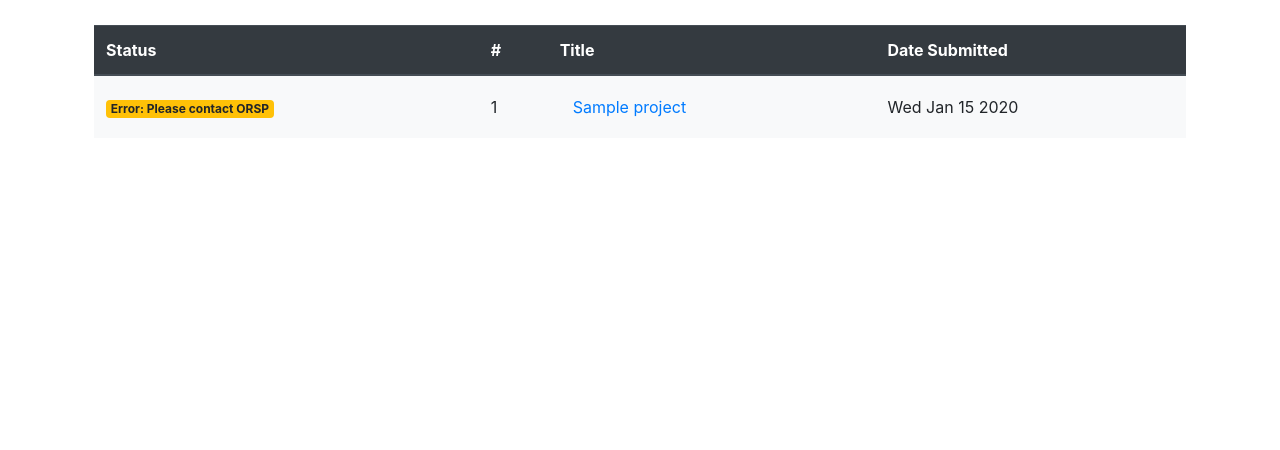
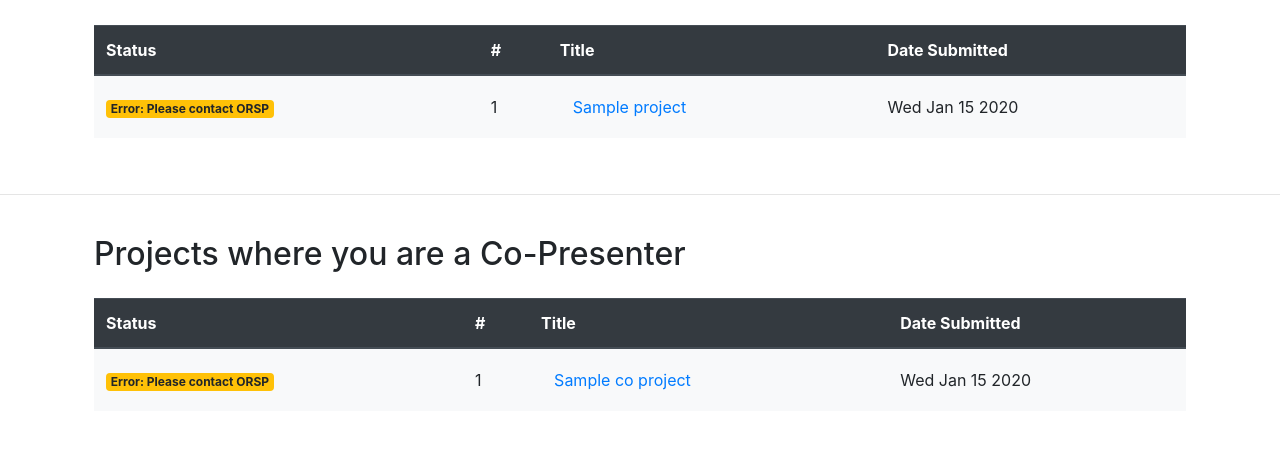
Before and after one commit to sfn-git/senior-capstone, a Node server app: template views/student-dashboard.ejs in a window 1280 px wide. Shown: the part 162-612 px from the top of the page. Run offline with Node 20, Linux system fonts and the light colour scheme; the template is opened without the code that fills it: most values are stand-ins (such as "Sample title", 1, 10 or a date in 2020); some libraries are stand-ins or nearby versions.

Commit message:
Added projects where a student is a co-presenter

```diff
--- a/app.js
+++ b/app.js
@@ -137,44 +137,50 @@
       var fullProjects = []; //This will contain the projects that will be sent to the front end
 
       var studentID = await studentModel.find({ email: req.session.email },"_id");
-      var projects = await projectsModel.find({ submitter: studentID }); //This is the projects from the database that have ids instead of names
+      var projects = await projectsModel.find({ submitter: studentID }).lean(); //This is the projects from the database that have ids instead of names
+      var coProjects = await projectsModel.find({copis: studentID}).lean();
 
+      // Projects where student is primary presenter
       for (index in projects) {
         facultyInfo = await facultyModel.findById(projects[index].facultyAdvisor,"facultyName");
-        facultyName = facultyInfo.facultyName;
+        projects[index].facultyAdvisor = facultyInfo.facultyName;
 
-        var thisProject = {
-          id: projects[index]._id,
-          status:projects[index].status,
-          primaryPresenter: req.session.name,
-          coPresenter: [],
-          faculty: facultyName,
-          title: projects[index].title,
-          abstract: projects[index].abstractSubmitted,
-          dateSubmitted: projects[index].dateSubmitted,
-          dateApproved: projects[index].dateApproved,
-          dateDenied: projects[index].dateDenied,
-          dateLastModified: projects[index].dateLastModified,
-          datePosterSubmitted:  projects[index].datePosterSubmitted
-        };
+        studentInfo = await studentModel.findById(projects[index].submitter, "name");
+        projects[index].submitter = studentInfo.name;
 
         for (coIndex in projects[index].copis) {
-          coPresenterName = await studentModel.findById(
+          var coPresenterName = await studentModel.findById(
             projects[index].copis[coIndex],
             "name"
           );
           if (coPresenterName == null) {
           } else {
-            thisProject.coPresenter.push(coPresenterName.name);
+            projects[index].copis[coIndex] = coPresenterName.name;
           }
         }
-        fullProjects.push(thisProject);
+      }
+
+      //Projects where student is a co-pi
+      for(var i=0; i<coProjects.length; i++){
+
+        var facultyInfo = await facultyModel.findById(coProjects[i].facultyAdvisor, "facultyName");
+        var studentInfo = await studentModel.findById(coProjects[i].submitter, "name");
+
+        coProjects[i].facultyAdvisor = facultyInfo.facultyName;
+        coProjects[i].submitter = studentInfo.name;
+
+        for(coIndex in coProjects[i].copis){
+          var coPresenterName = await studentModel.findById(coProjects[i].copis[coIndex], "name");
+          coProjects[i].copis[coIndex] = coPresenterName.name;
+        }
       }
 
       res.render("student-dashboard", {
         name: req.session.name,
-        projects: fullProjects,
-        count: fullProjects.length,
+        projects: projects,
+        count: projects.length,
+        coCount: coProjects.length,
+        coProjects: coProjects
       });
     //-----------------------------------------------------------------
     //Will send user to faculty-dashboard if they are a faculty member
--- a/views/student-dashboard.ejs
+++ b/views/student-dashboard.ejs
@@ -56,10 +56,10 @@
                             <%}%>
                         </td>
 
-                        <td><%= projects[element].id %></td>
+                        <td><%= projects[element]._id %></td>
                         <td>
                             <button
-                                onclick="launchStudentModal('<%= projects[element].status%>','<%= projects[element].title%>','<%= projects[element].id %>','<%= projects[element].abstract%>','<%= projects[element].primaryPresenter%>','<%= projects[element].coPresenter%>','<%= projects[element].faculty%>','<%= projects[element].dateLastModified%>')"
+                                onclick="launchStudentModal('<%= projects[element].status%>','<%= projects[element].title%>','<%= projects[element]._id %>','<%= projects[element].abstractSubmitted%>','<%= projects[element].submitter%>','<%= projects[element].copis%>','<%= projects[element].facultyAdvisor%>','<%= projects[element].dateLastModified%>')"
                                 class="btn btn-link text-left" data-toggle="modal" data-target="#myModal">
                                 <%= projects[element].title %>
                             </button>
@@ -74,6 +74,63 @@
         </div>
     </div>
     <% }%>
+
+    <!-- Co Presenter -->
+    <% if(coCount == 0){%>
+
+    <%}else{%>
+        <hr>
+        <div class="container p-4">
+            <h2>Projects where you are a Co-Presenter</h2>
+            <div class="table-responsive mt-4">
+                <table class="table table-hover">
+                    <thead class="thead-dark">
+                        <tr>
+                            <th scope="col">Status</th>
+                            <th scope="col">#</th>
+                            <th scope="col">Title</th>
+                            <th scope="col">Date Submitted</th>
+                        </tr>
+                    </thead>
+
+                    <tbody>
+                        <% for(var element in coProjects){%>
+                        <tr>
+                            <td>
+                                <% if(coProjects[element].status == 'Pending ORSP'){%>
+                                <span class="badge badge-info"><%= coProjects[element].status%></span>
+                                <%}else if (coProjects[element].status == 'Approved'){%>
+                                <span class="badge badge-success"><%= coProjects[element].status%></span>
+                                <%}else if (coProjects[element].status == 'Denied'){%>
+                                <span class="badge badge-danger"><%= coProjects[element].status%></span>
+                                <%}else if (coProjects[element].status == 'Pending Faculty'){%>
+                                <span class="badge badge-info"><%= coProjects[element].status%></span>
+                                <%}else if (coProjects[element].status == 'Pending PPT'){%>
+                                <span class="badge badge-warning"><%= coProjects[element].status%></span>
+                                <%}else{%>
+                                <span class="badge badge-warning">Error: Please contact ORSP</span>
+                                <%}%>
+                            </td>
+
+                            <td><%= coProjects[element]._id %></td>
+                            <td>
+                                <button
+                                    onclick="launchStudentModal('<%= coProjects[element].status%>','<%= coProjects[element].title%>','<%= coProjects[element]._id %>','<%= coProjects[element].abstractSubmitted%>','<%= coProjects[element].submitter%>','<%= coProjects[element].copis%>','<%= coProjects[element].facultyAdvisor%>','<%= coProjects[element].dateLastModified%>')"
+                                    class="btn btn-link text-left" data-toggle="modal" data-target="#myModal">
+                                    <%= coProjects[element].title %>
+                                </button>
+
+                            </td>
+                            <td><%= coProjects[element].dateSubmitted.toDateString() %></td>
+                        </tr>
+                        <%}%>
+                    </tbody>
+                </table>
+            </div>
+        </div>
+        <% }%>
+
+    <!-- Modal Template -->
     <div id="myModal" class="modal" tabindex="-1" role="dialog">
         <div class="modal-dialog modal-dialog-centered modal-xl" role="document">
             <div class="modal-content">
```
